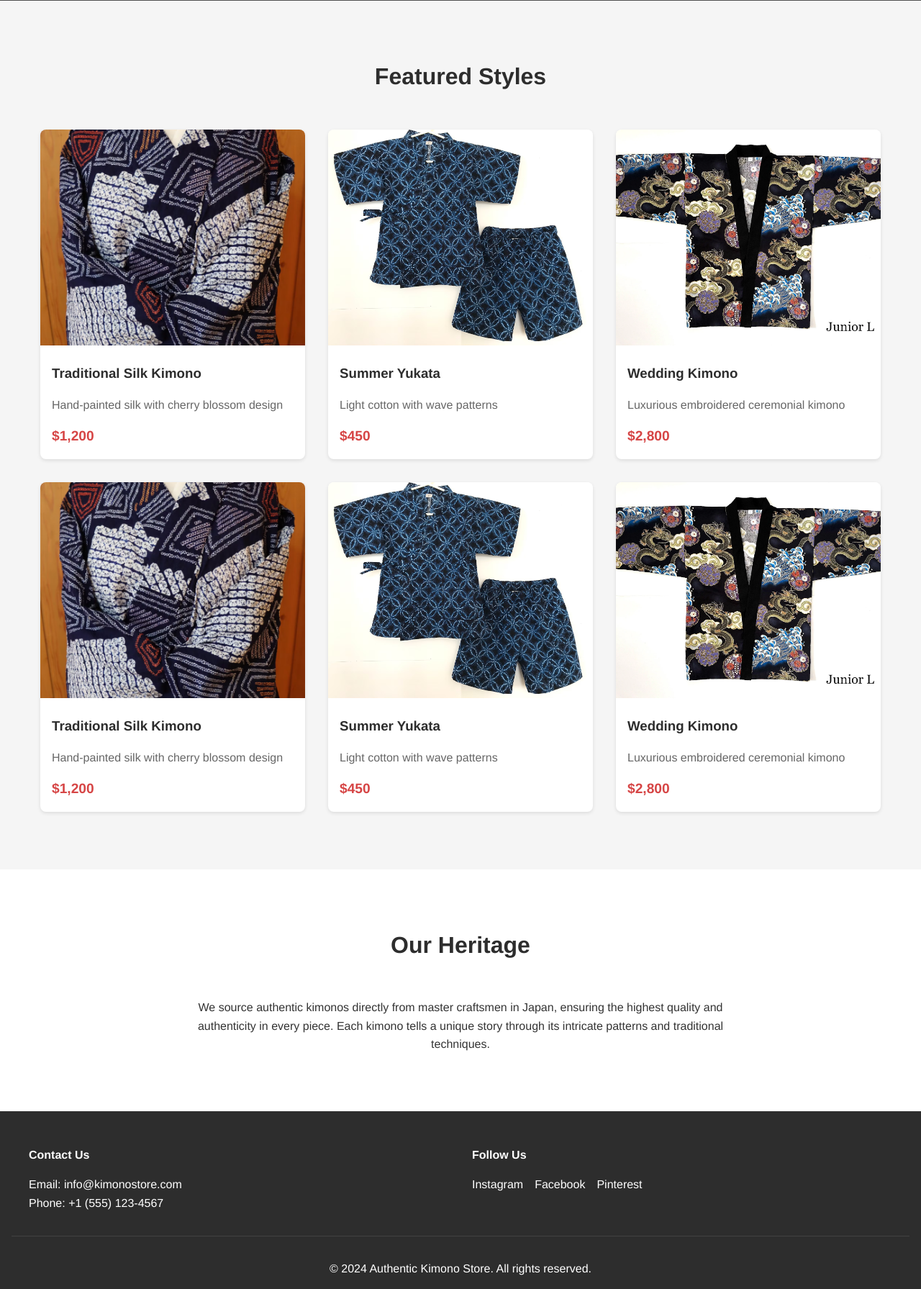
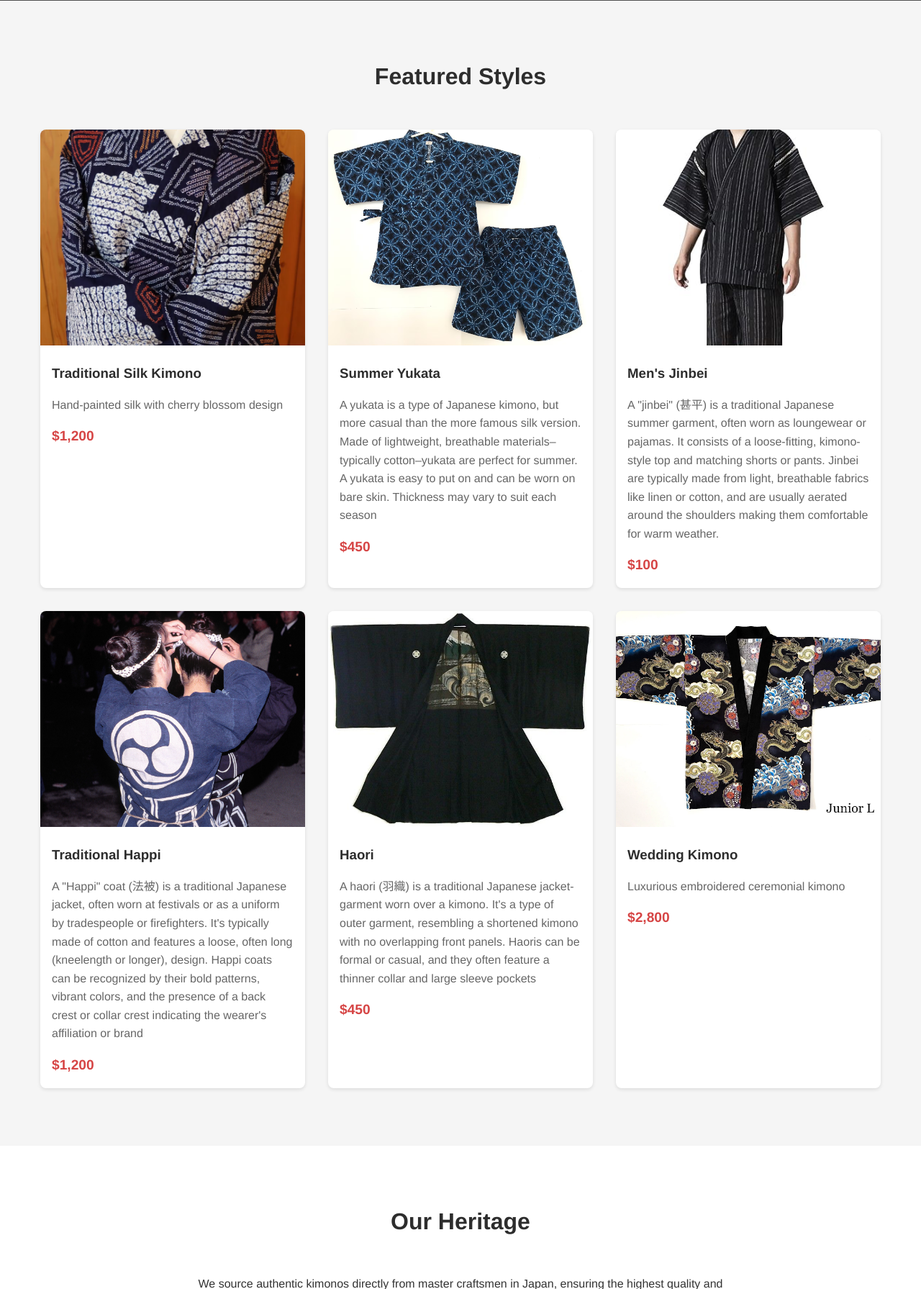
Before and after one commit to sosukebrause/KimonoRepo, a Flask app: page / in a window 1280 px wide. Shown: the part 799-2590 px from the top of the page at 72% size. Run offline with Flask 3, Linux system fonts and the light colour scheme; grey boxes are pictures that could not be loaded.

Commit message:
Add images and sec to cards

```diff
--- a/templates/index.html
+++ b/templates/index.html
@@ -49,34 +49,60 @@
               alt="Summer Yukata"
             />
             <h3>Summer Yukata</h3>
-            <p>Light cotton with wave patterns</p>
+            <p>
+              A yukata is a type of Japanese kimono, but more casual than the
+              more famous silk version. Made of lightweight, breathable
+              materials–typically cotton–yukata are perfect for summer. A yukata
+              is easy to put on and can be worn on bare skin. Thickness may vary
+              to suit each season
+            </p>
             <span class="price">$450</span>
           </div>
           <div class="kimono-card">
             <img
-              src="{{ url_for('static', filename='images/kimono3.jpg') }}"
+              src="{{ url_for('static', filename='images/jinbei1.jpg') }}"
               alt="Wedding Kimono"
             />
-            <h3>Wedding Kimono</h3>
-            <p>Luxurious embroidered ceremonial kimono</p>
-            <span class="price">$2,800</span>
+            <h3>Men's Jinbei</h3>
+            <p>
+              A "jinbei" (甚平) is a traditional Japanese summer garment, often
+              worn as loungewear or pajamas. It consists of a loose-fitting,
+              kimono-style top and matching shorts or pants. Jinbei are
+              typically made from light, breathable fabrics like linen or
+              cotton, and are usually aerated around the shoulders making them
+              comfortable for warm weather.
+            </p>
+            <span class="price">$100</span>
           </div>
           <div class="kimono-card">
             <img
-              src="{{ url_for('static', filename='images/kimono1.jpg') }}"
+              src="{{ url_for('static', filename='images/happi.jpg') }}"
               alt="Traditional Silk Kimono"
             />
-            <h3>Traditional Silk Kimono</h3>
-            <p>Hand-painted silk with cherry blossom design</p>
+            <h3>Traditional Happi</h3>
+            <p>
+              A "Happi" coat (法被) is a traditional Japanese jacket, often worn
+              at festivals or as a uniform by tradespeople or firefighters. It's
+              typically made of cotton and features a loose, often long
+              (kneelength or longer), design. Happi coats can be recognized by
+              their bold patterns, vibrant colors, and the presence of a back
+              crest or collar crest indicating the wearer's affiliation or brand
+            </p>
             <span class="price">$1,200</span>
           </div>
           <div class="kimono-card">
             <img
-              src="{{ url_for('static', filename='images/kimono2.jpg') }}"
+              src="{{ url_for('static', filename='images/haori.jpg') }}"
               alt="Summer Yukata"
             />
-            <h3>Summer Yukata</h3>
-            <p>Light cotton with wave patterns</p>
+            <h3>Haori</h3>
+            <p>
+              A haori (羽織) is a traditional Japanese jacket-garment worn over
+              a kimono. It's a type of outer garment, resembling a shortened
+              kimono with no overlapping front panels. Haoris can be formal or
+              casual, and they often feature a thinner collar and large sleeve
+              pockets
+            </p>
             <span class="price">$450</span>
           </div>
           <div class="kimono-card">
```
Also changed, not shown: static/images/haori.jpg (added), static/images/happi.jpg (added), static/images/jinbei1.jpg (added).
